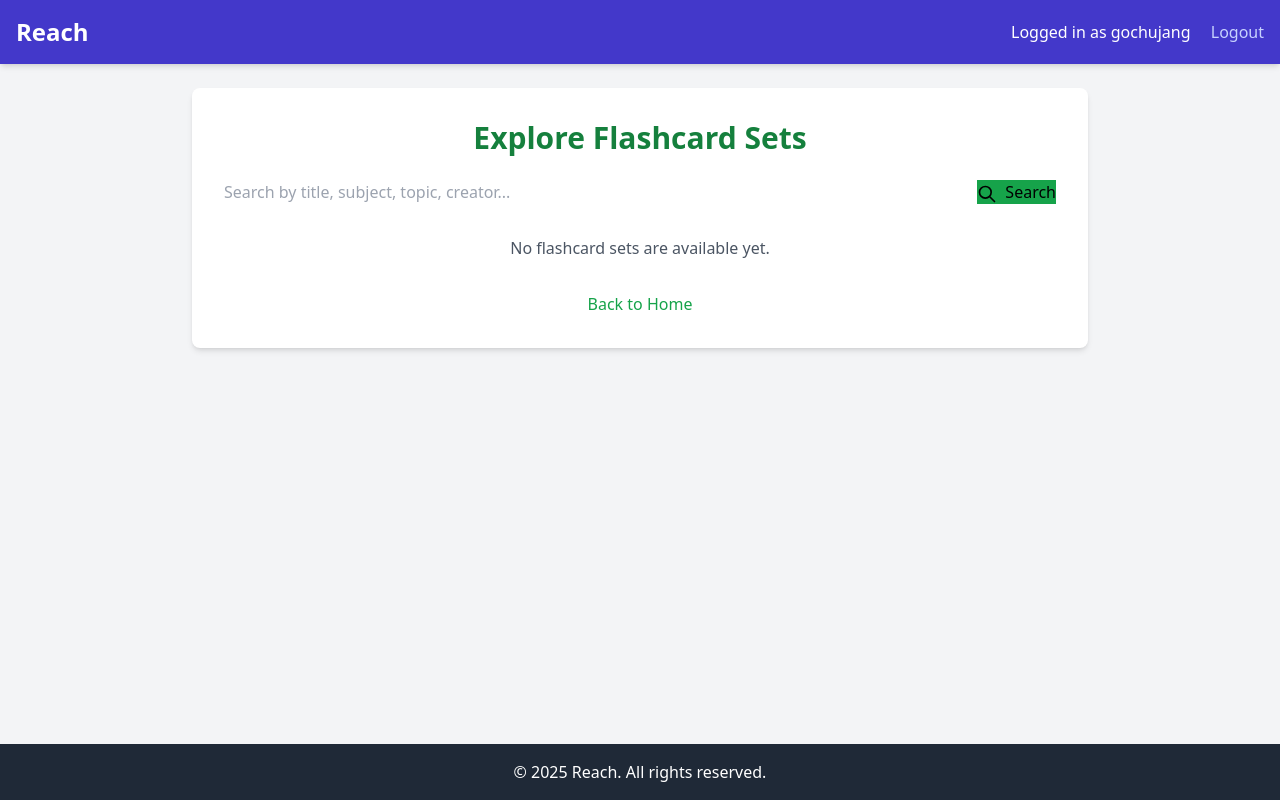
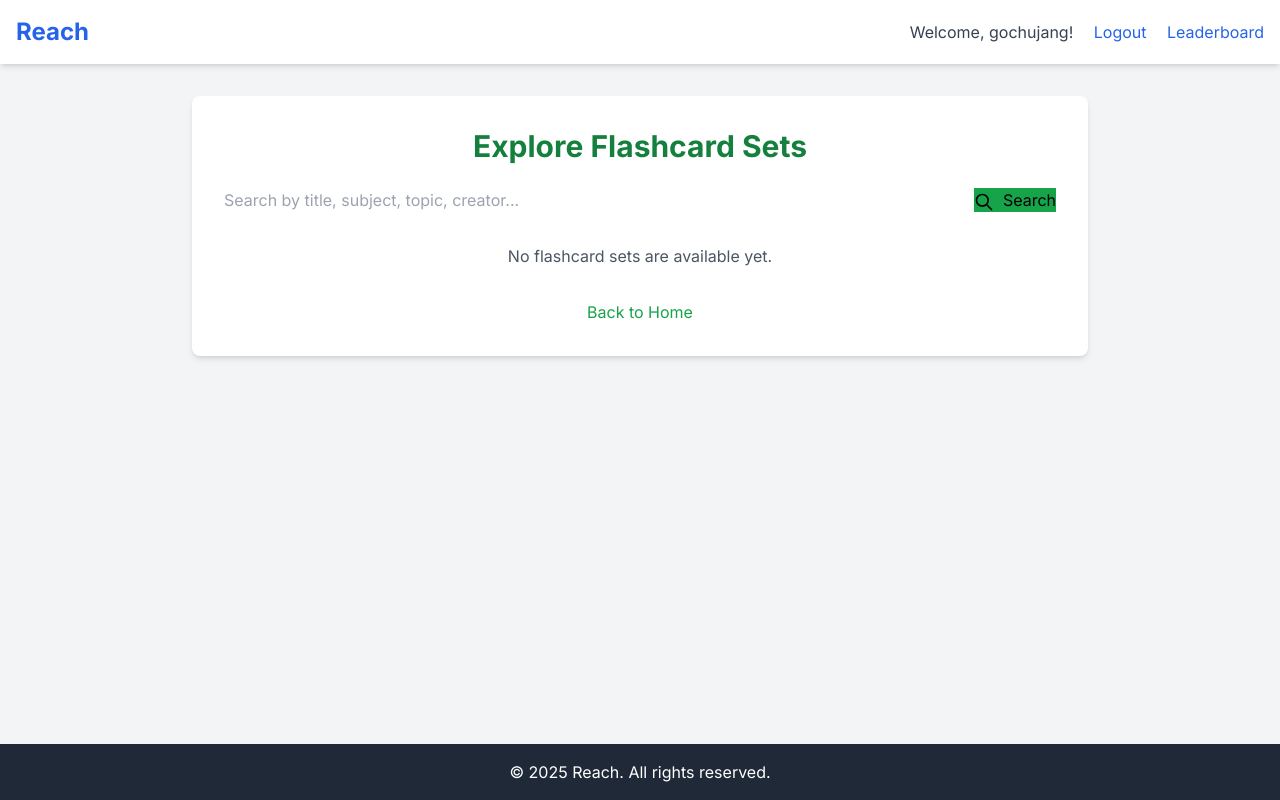
Before and after one commit to tissueunlisted/Reach, a Django app: page /flashcards/ in a window 1280 px wide. Run offline with Django 5.2, Linux system fonts and the light colour scheme; a user stored in the database is signed in; data comes from the database, SQL or seed files in the repository; data that the repository does not hold is empty; some libraries are stand-ins or nearby versions.

Commit message:
Fix: Ensure logout is a POST request with CSRF token

```diff
--- a/templates/base.html
+++ b/templates/base.html
@@ -1,111 +1,73 @@
+{# C:\entc\templates\base.html #}
+
 <!DOCTYPE html>
 <html lang="en">
 <head>
     <meta charset="UTF-8">
     <meta name="viewport" content="width=device-width, initial-scale=1.0">
-    <title>{% block title %}Reach{% endblock %}</title>
-    <!-- Tailwind CSS CDN -->
+    <title>Reach - {% block title %}{% endblock %}</title>
     <script src="https://cdn.tailwindcss.com"></script>
-    <link href="https://fonts.googleapis.com/css2?family=Inter:wght@400;500;600;700&display=swap" rel="stylesheet">
+    <link href="https://fonts.googleapis.com/css2?family=Inter:wght@400;600;700&display=swap" rel="stylesheet">
     <style>
         body {
             font-family: 'Inter', sans-serif;
-            background-color: #f3f4f6; /* Light gray background */
-            min-height: 100vh;
-            display: flex;
-            flex-direction: column;
         }
-        .btn-primary {
-            @apply px-6 py-3 rounded-md font-semibold text-white bg-indigo-600 hover:bg-indigo-700 focus:outline-none focus:ring-2 focus:ring-indigo-500 focus:ring-opacity-50 transition ease-in-out duration-150;
+        /* Custom styles for Tailwind adjustments or specific elements */
+        .form-input {
+            @apply shadow-sm appearance-none border rounded-md w-full py-2 px-3 text-gray-700 leading-tight focus:outline-none focus:ring-2 focus:ring-blue-500 focus:border-transparent;
         }
-        .btn-secondary {
-            @apply px-6 py-3 rounded-md font-semibold text-indigo-700 bg-indigo-100 hover:bg-indigo-200 focus:outline-none focus:ring-2 focus:ring-indigo-500 focus:ring-opacity-50 transition ease-in-out duration-150;
-        }
-        .form-input, .form-textarea, .form-select {
-            @apply mt-1 block w-full rounded-md border-gray-300 shadow-sm focus:border-indigo-300 focus:ring focus:ring-indigo-200 focus:ring-opacity-50;
-        }
-        .form-input-file {
-            @apply mt-1 block w-full text-sm text-gray-500 file:mr-4 file:py-2 file:px-4 file:rounded-md file:border-0 file:text-sm file:font-semibold file:bg-indigo-50 file:text-indigo-700 hover:file:bg-indigo-100;
+        .form-textarea {
+            @apply shadow-sm appearance-none border rounded-md w-full py-2 px-3 text-gray-700 leading-tight focus:outline-none focus:ring-2 focus:ring-blue-500 focus:border-transparent;
         }
         .form-checkbox {
-            @apply rounded border-gray-300 text-indigo-600 shadow-sm focus:ring-indigo-500;
-        }
-        .messages {
-            list-style: none;
-            padding: 0;
-            margin: 1rem auto; /* Center messages */
-            max-width: 600px;
-            width: 90%;
-        }
-        .messages li {
-            padding: 0.75rem 1rem;
-            margin-bottom: 0.5rem;
-            border-radius: 0.375rem;
-            font-size: 0.9rem;
-            font-weight: 500;
-            display: flex;
-            align-items: center;
-        }
-        .messages .success {
-            background-color: #d4edda;
-            color: #155724;
-            border: 1px solid #c3e6cb;
-        }
-        .messages .error {
-            background-color: #f8d7da;
-            color: #721c24;
-            border: 1px solid #f5c6cb;
-        }
-        .messages .info {
-            background-color: #d1ecf1;
-            color: #0c5460;
-            border: 1px solid #bee5eb;
-        }
-        .messages .warning {
-            background-color: #fff3cd;
-            color: #856404;
-            border: 1px solid #ffeeba;
-        }
-        main {
-            flex-grow: 1; /* Allows main content to expand */
+            @apply h-4 w-4 text-blue-600 border-gray-300 rounded focus:ring-blue-500;
         }
     </style>
 </head>
-<body class="bg-gray-100 font-sans">
-    <nav class="bg-indigo-700 p-4 shadow-md">
-        <div class="container mx-auto flex justify-between items-center">
-            <a href="{% url 'home' %}" class="text-white text-2xl font-bold">Reach</a>
+<body class="bg-gray-100 min-h-screen flex flex-col">
+
+    <header class="bg-white shadow-md py-4">
+        <nav class="container mx-auto px-4 flex justify-between items-center">
+            <a href="{% url 'home' %}" class="text-2xl font-bold text-blue-600">Reach</a>
             <div class="space-x-4">
                 {% if user.is_authenticated %}
-                    <span class="text-white">Logged in as {{ user.username }}</span>
-                    <a href="{% url 'logout' %}" class="text-indigo-200 hover:text-white">Logout</a>
+                    <span class="text-gray-700">Welcome, {{ user.username }}!</span>
+                    {# Original logout link: <a href="{% url 'logout' %}" class="text-blue-600 hover:text-blue-800">Logout</a> #}
+
+                    {# FIXED LOGOUT AS A FORM #}
+                    <form action="{% url 'logout' %}" method="post" class="inline">
+                        {% csrf_token %}
+                        <button type="submit" class="text-blue-600 hover:text-blue-800 focus:outline-none focus:ring-2 focus:ring-blue-500 focus:ring-offset-2">Logout</button>
+                    </form>
+                    {# END FIXED LOGOUT #}
+
+                    <a href="{% url 'leaderboard' %}" class="text-blue-600 hover:text-blue-800">Leaderboard</a>
                 {% else %}
-                    <a href="{% url 'login' %}" class="text-indigo-200 hover:text-white">Login</a>
-                    <a href="{% url 'signup' %}" class="text-indigo-200 hover:text-white">Sign Up</a>
+                    <a href="{% url 'login' %}" class="text-blue-600 hover:text-blue-800">Login</a>
+                    <a href="{% url 'signup' %}" class="bg-blue-600 text-white px-4 py-2 rounded-md hover:bg-blue-700">Sign Up</a>
                 {% endif %}
             </div>
-        </div>
-    </nav>
+        </nav>
+    </header>
 
-    <main class="container mx-auto p-6">
+    <main class="flex-grow container mx-auto px-4 py-8">
         {% if messages %}
-            <ul class="messages">
+            <div class="mb-4">
                 {% for message in messages %}
-                    <li{% if message.tags %} class="{{ message.tags }}"{% endif %}>
+                    <div class="p-3 mb-2 rounded-md {% if message.tags == 'success' %}bg-green-100 text-green-700{% elif message.tags == 'error' %}bg-red-100 text-red-700{% elif message.tags == 'info' %}bg-blue-100 text-blue-700{% elif message.tags == 'warning' %}bg-yellow-100 text-yellow-700{% endif %}" role="alert">
                         {{ message }}
-                    </li>
+                    </div>
                 {% endfor %}
-            </ul>
+            </div>
         {% endif %}
-        {% block content %}
-        <!-- Content from child templates will go here -->
-        {% endblock %}
+        {% block content %}{% endblock %}
     </main>
 
-    <footer class="bg-gray-800 text-white p-4 text-center mt-auto">
-        <div class="container mx-auto">
+    <footer class="bg-gray-800 text-white py-4 mt-8">
+        <div class="container mx-auto px-4 text-center">
             &copy; 2025 Reach. All rights reserved.
         </div>
     </footer>
+
 </body>
 </html>
```
